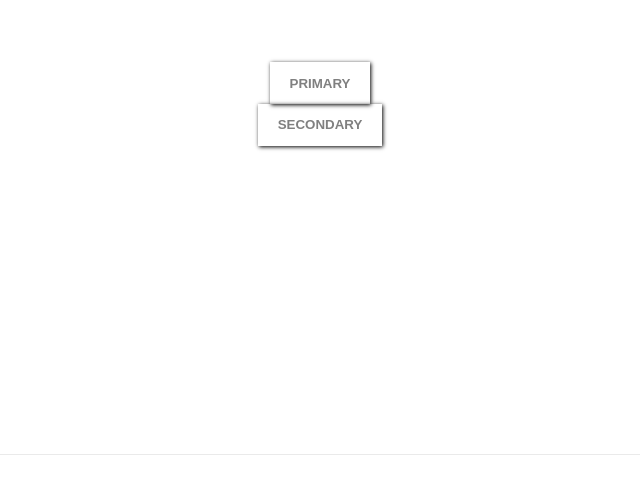
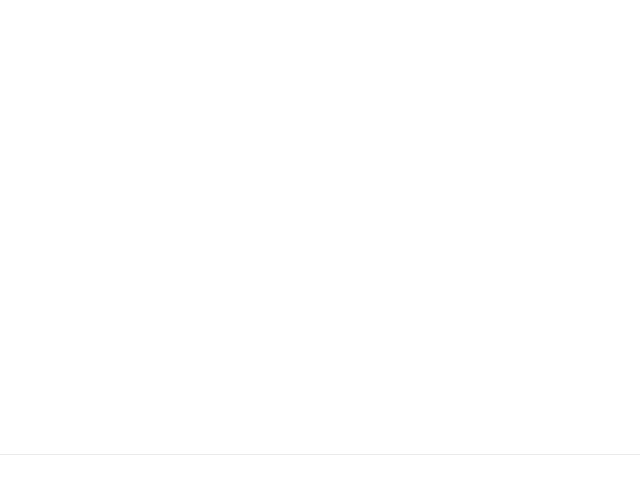
Before and after one commit to m-wiemers/myshop, a Next.js app: page / in a window 1280 px wide. Shown: the part 246-740 px from the top of the page, without its empty margins (320-960 px from the left). Built offline with nearby package versions, Linux system fonts and the light colour scheme.

Commit message:
⚰️ remove dead code

```diff
--- a/components/button/Button.tsx
+++ b/components/button/Button.tsx
@@ -1,13 +1,13 @@
 import { MouseEventHandler } from "react";
 import styles from "./Button.module.css";
 
-export type ButtonProps = {
+export type LoginButtonProps = {
   label: string;
   clickable: boolean;
   onClick: MouseEventHandler<HTMLButtonElement>;
 };
 
-function LoginButton({ label, onClick, clickable }: ButtonProps) {
+function LoginButton({ label, onClick, clickable }: LoginButtonProps) {
   return (
     <button
       className={clickable ? styles.btn : styles.btnforbid}
--- a/pages/index.tsx
+++ b/pages/index.tsx
@@ -1,5 +1,4 @@
 import Head from "next/head";
-import Button from "../components/button/Button";
 import styles from "../styles/Home.module.css";
 
 export default function Home() {
@@ -10,10 +9,7 @@ export default function Home() {
         <link rel="icon" href="/favicon.ico" />
       </Head>
 
-      <main className={styles.main}>
-        <Button primary label="Primary" />
-        <Button primary={false} label="Secondary" />
-      </main>
+      <main className={styles.main}></main>
 
       <footer className={styles.footer}></footer>
     </div>
```
Also changed, not shown: 1 other file (tests, documents, lock files or other folders).
